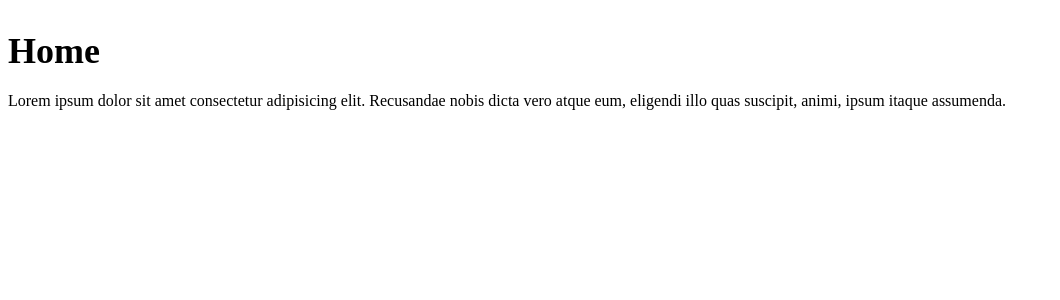
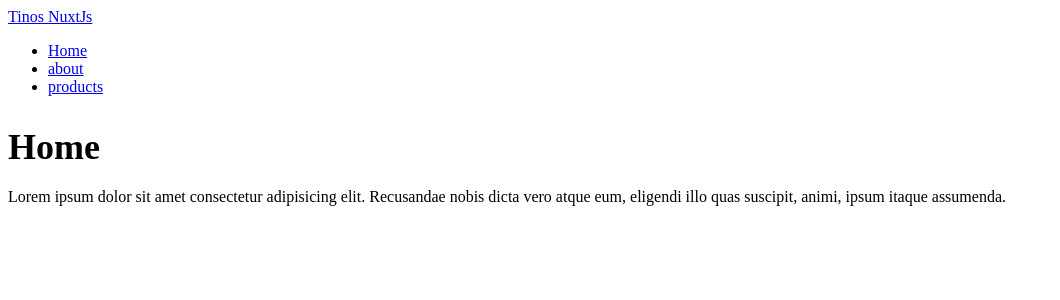
Before and after one commit to faustino21/learn-nuxt, a Nuxt app: page / in a window 1280 px wide. Shown: the top 300 px of the page, without its empty margins (0-1060 px from the left). Built offline with nearby package versions, Linux system fonts and the light colour scheme.

Commit message:
add nuxtlink componenst

```diff
--- a/pages/about.vue
+++ b/pages/about.vue
@@ -1,5 +1,16 @@
 <template>
     <div>
+        <header>
+            <nav>
+                <NuxtLink to="/">Tinos NuxtJs</NuxtLink>
+                <ul>
+                    <li><NuxtLink to="/">Home</NuxtLink></li>
+                    <li><NuxtLink to="/about">about</NuxtLink></li>
+                    <li><NuxtLink to="/products">products</NuxtLink></li>
+                </ul>
+            </nav>
+        </header>
+
         <h2>About</h2>
         <p>Lorem ipsum dolor sit amet consectetur adipisicing elit. Recusandae nobis dicta vero atque eum, eligendi illo quas suscipit, animi, ipsum itaque assumenda.</p>
     </div>
--- a/pages/index.vue
+++ b/pages/index.vue
@@ -1,5 +1,16 @@
 <template>
     <div>
+        <header>
+            <nav>
+                <NuxtLink to="/">Tinos NuxtJs</NuxtLink>
+                <ul>
+                    <li><NuxtLink to="/">Home</NuxtLink></li>
+                    <li><NuxtLink to="/about">about</NuxtLink></li>
+                    <li><NuxtLink to="/products">products</NuxtLink></li>
+                </ul>
+            </nav>
+        </header>
+
         <h2>Home</h2>
         <p>Lorem ipsum dolor sit amet consectetur adipisicing elit. Recusandae nobis dicta vero atque eum, eligendi illo quas suscipit, animi, ipsum itaque assumenda.</p>
     </div>
```
